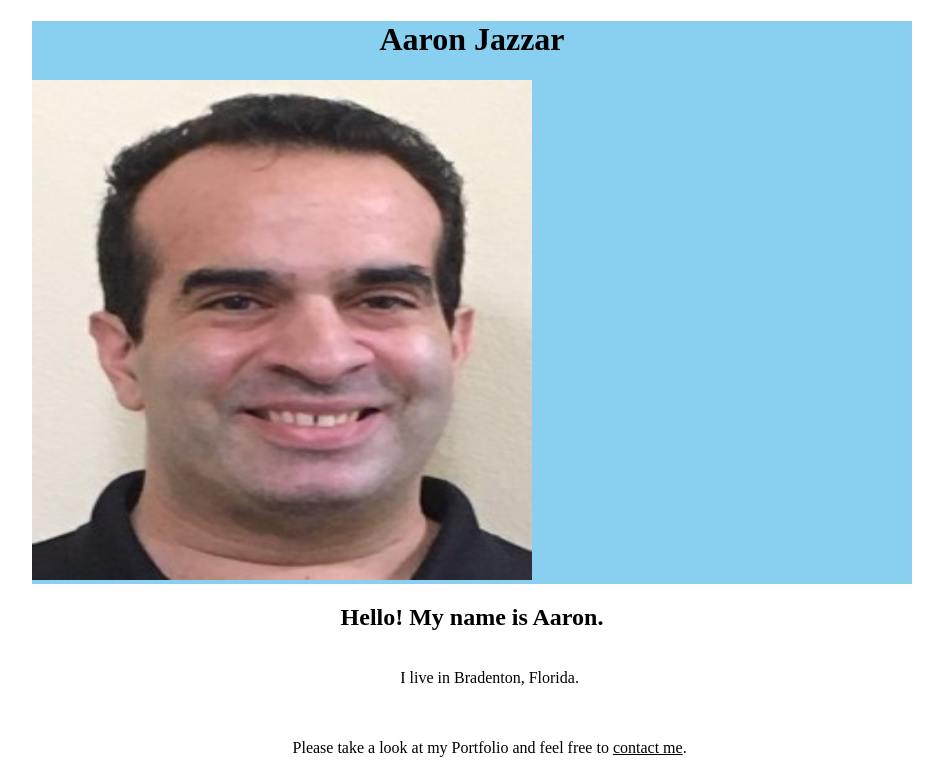
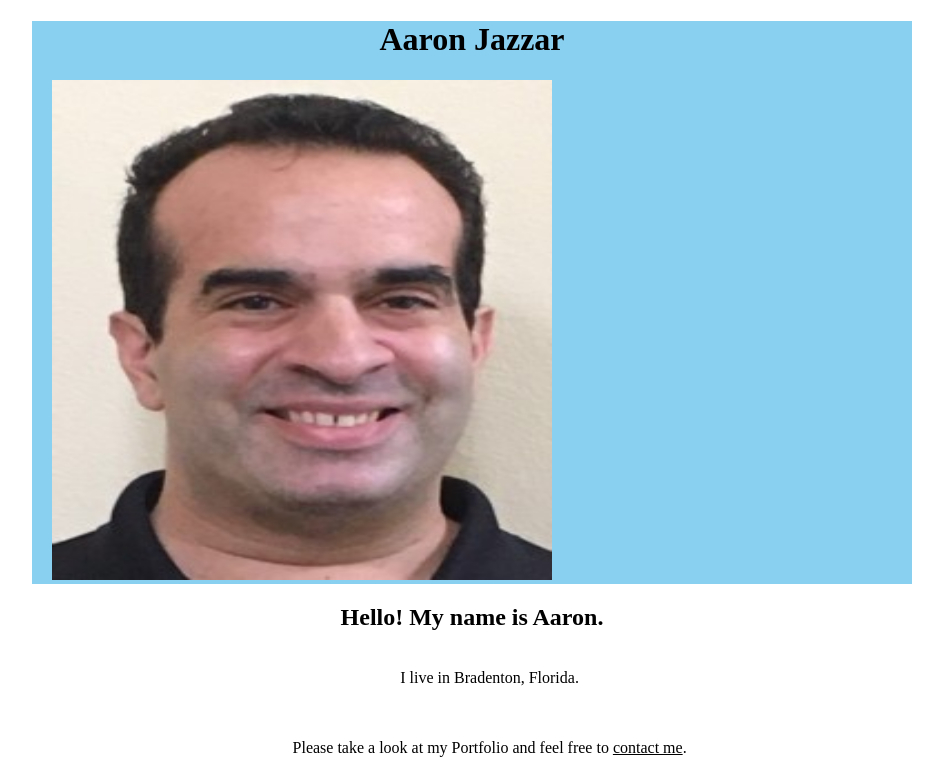
Before and after one commit to ajazzar/ajazzar.github.io, a PHP site: page / in a window 1280 px wide. Shown: the top 779 px of the page, without its empty margins (168-1111 px from the left). Run offline with PHP 8.4, Linux system fonts and the light colour scheme; some libraries are stand-ins or nearby versions.

Commit message:
Update style.css

```diff
--- a/style.css
+++ b/style.css
@@ -18,6 +18,9 @@ a:active{
 /* Style rules for header */
 header {
     background-color: #89cff0;
+}
+img{
+    padding-left: 20px;
 }
 main{
     background-color: #fff;
```
